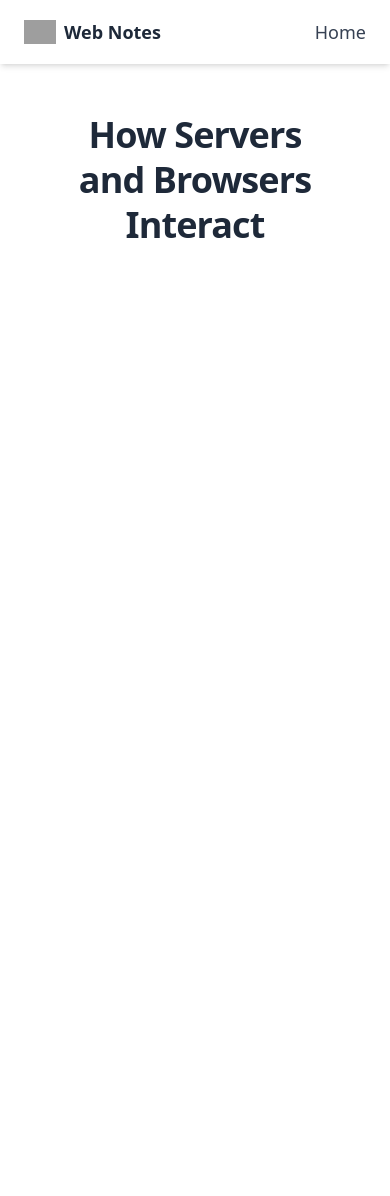
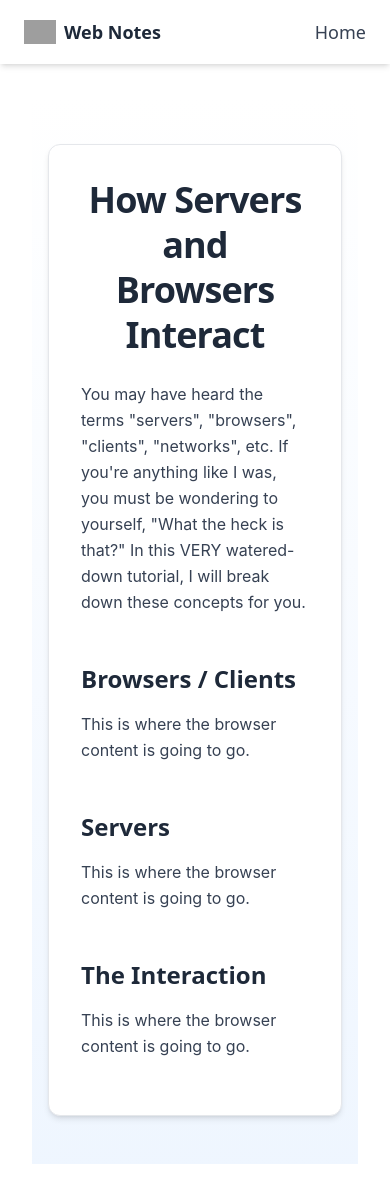
Before and after one commit to popobunns/full-stack-notes, a Next.js app: page /basics in a window 390 px wide. Before the commit the page ends 844 px from the top, so only its background shows below. Built offline with nearby package versions, Linux system fonts and the light colour scheme; grey boxes are pictures that could not be loaded.

Commit message:
Initialized Browsers and Servers Basics Page

```diff
--- a/src/app/basics/page.js
+++ b/src/app/basics/page.js
@@ -1,7 +1,33 @@
 export default function Home() {
     return (
-        <main className="parent-container">
-          <h1 className="page-title fade-in-up">How Servers and Browsers Interact</h1>
+        <main className="main-container">
+          <div className="content-wrapper fade-in-up">
+            <h1 className="page-title fade-in-up">How Servers and Browsers Interact</h1>
+
+            <p className="body">You may have heard the terms "servers", "browsers", "clients", "networks", etc.
+              If you're anything like I was, you must be wondering to yourself, "What the heck is that?"
+              In this VERY watered-down tutorial, I will break down these concepts for you.
+            </p>
+
+            {/* Browsers / Clients */}
+            <div>
+              <h3 className="subheading">Browsers / Clients</h3>
+              <p className="body">This is where the browser content is going to go.</p>
+            </div>
+
+            {/* Servers */}
+            <div>
+              <h3 className="subheading">Servers</h3>
+              <p className="body">This is where the browser content is going to go.</p>
+            </div>
+
+            {/* The Interaction */}
+            <div>
+              <h3 className="subheading">The Interaction</h3>
+              <p className="body">This is where the browser content is going to go.</p>
+            </div>
+
+          </div>
         </main>
       );
 }
--- a/src/app/globals.css
+++ b/src/app/globals.css
@@ -32,7 +32,7 @@
 }
 
 .subheading {
-  @apply text-2xl sm:text-3xl font-semibold text-gray-800 mt-12 mb-4 border-b border-gray-300 pb-2;
+  @apply text-2xl sm:text-3xl font-semibold text-gray-800 mt-12 mb-4;
 }
 
 .button-link {
--- a/src/app/javascript/page.js
+++ b/src/app/javascript/page.js
@@ -2,7 +2,7 @@
 export default function Home() {
     return (
       <main className="parent-container">
-        <h1 className="page-title">JavaScript Notes</h1>
+        <h1 className="page-title fade-in-up">JavaScript Notes</h1>
       </main>
     );
   }
--- a/src/app/nextjs/page.js
+++ b/src/app/nextjs/page.js
@@ -2,7 +2,7 @@
 export default function Home() {
     return (
       <main className="parent-container">
-        <h1 className="page-title">Next.js Notes</h1>
+        <h1 className="page-title fade-in-up">Next.js Notes</h1>
       </main>
     );
   }
--- a/src/app/react/page.js
+++ b/src/app/react/page.js
@@ -2,7 +2,7 @@
 export default function Home() {
     return (
       <main className="parent-container">
-        <h1 className="page-title">React Notes</h1>
+        <h1 className="page-title fade-in-up">React Notes</h1>
       </main>
     );
   }
```
